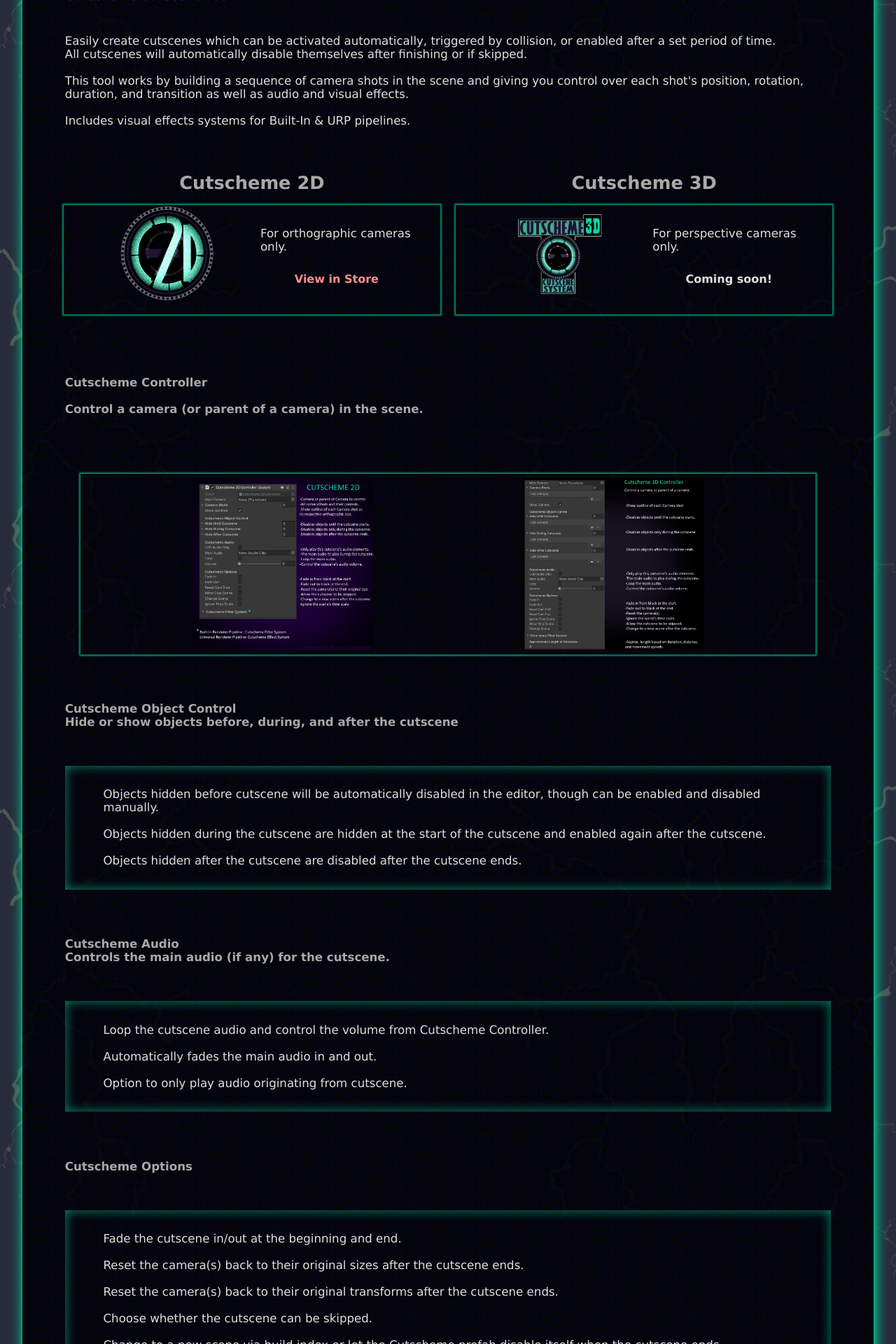
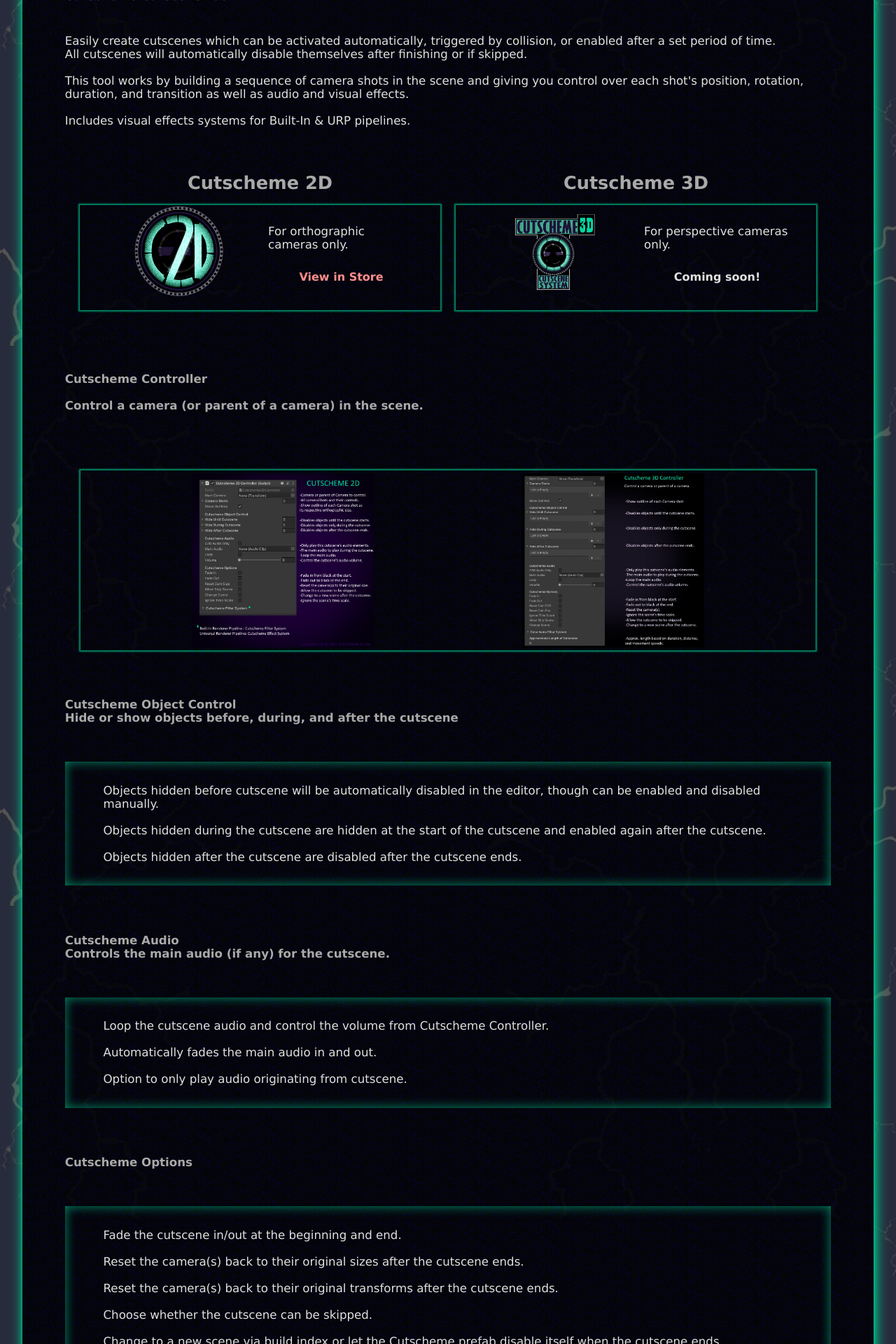
Before and after one commit to Madsir/madsirstudio.github.io, a Jekyll site: the page built from cutscheme/index.html, in a window 1280 px wide. Shown: the part 306-2226 px from the top of the page at 70% size. Built offline with Jekyll 4.4.1, drawn with Linux system fonts in a browser that asks for light colours.

Commit message:
Update index.html

```diff
--- a/cutscheme/index.html
+++ b/cutscheme/index.html
@@ -28,7 +28,7 @@ description: "Cutscheme | A versatile cutscene tool for game development."
   display: table;
 }
   .col, .coll{
-  width: 48%;
+  width: 46%;
 }
 .col {float:left};
       .coll{float:right};
```
